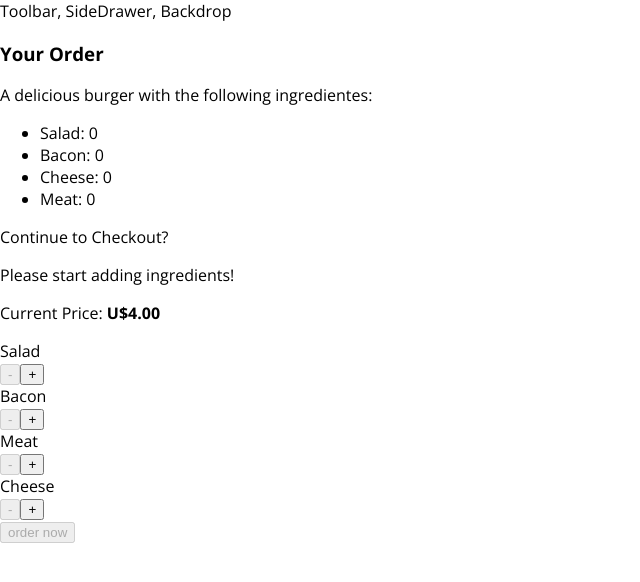
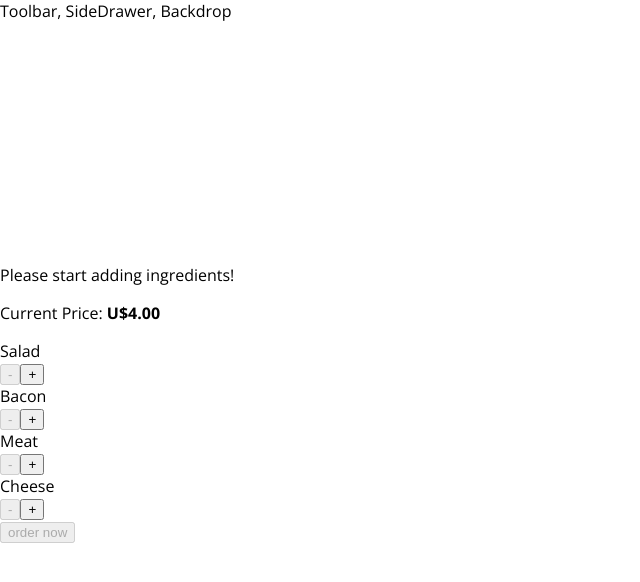
Before and after one commit to caraujo07/burger-builder, a React app: page / in a window 1280 px wide. Shown: the top 582 px of the page, without its empty margins (0-640 px from the left). Built offline with nearby package versions, Linux system fonts and the light colour scheme.

Commit message:
Ativando o modal com o botão order now

```diff
--- a/src/components/Burger/BuildControls/BuildControls.js
+++ b/src/components/Burger/BuildControls/BuildControls.js
@@ -23,7 +23,8 @@
     ))}
     <button
       className={classes.OrderButton}
-      disabled={!props.purchasable}>order now</button>
+      disabled={!props.purchasable}
+      onClick={props.ordered}>order now</button>
   </div>
 );
 
--- a/src/components/UI/Modal/Modal.js
+++ b/src/components/UI/Modal/Modal.js
@@ -3,7 +3,12 @@
 import classes from './Modal.css';
 
 const modal = (props) => (
-  <div className={classes.Modal}>
+  <div
+  className={classes.Modal}
+  style={{
+    transform: props.show ? 'translateY(0)' : 'translateY(-100vh)',
+    opacity: props.show ? '1' : '0'
+  }}>
     {props.children}
   </div>
 );
--- a/src/containers/BurgerBuilder/BurgerBuilder.js
+++ b/src/containers/BurgerBuilder/BurgerBuilder.js
@@ -26,7 +26,8 @@
       meat: 0
     },
     totalPrice: 4,
-    purchasable: false
+    purchasable: false,
+    purchasing: false
   }
 
   updatePurchaseState (ingredients) {
@@ -69,6 +70,10 @@
     this.updatePurchaseState(updatedIngredients);
   }
 
+  purchaseHandler = () => {
+    this.setState({purchasing: true});
+  }
+
   render() {
     const disableInfo = {
       ...this.state.ingredients
@@ -78,7 +83,7 @@
     }
     return (
      <>
-      <Modal>
+      <Modal show={this.state.purchasing}>
         <OrderSummary ingredients={this.state.ingredients} />
       </Modal>
       <Burger ingredients={this.state.ingredients} />
@@ -87,6 +92,7 @@
         ingredientRemoved={this.removeIngredientHandler}
         disabled={disableInfo}
         purchasable={this.state.purchasable}
+        ordered={this.purchaseHandler}
         price={this.state.totalPrice}/>
 
      </>
```
